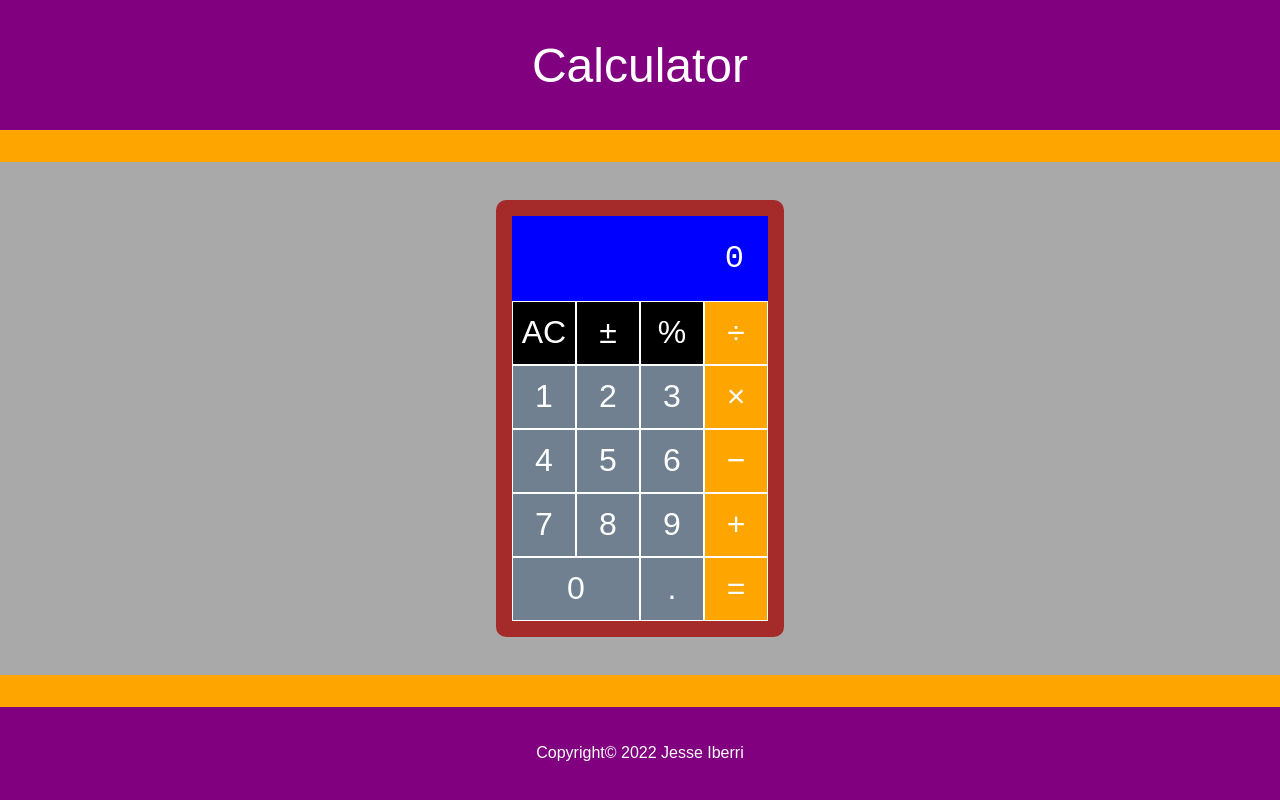
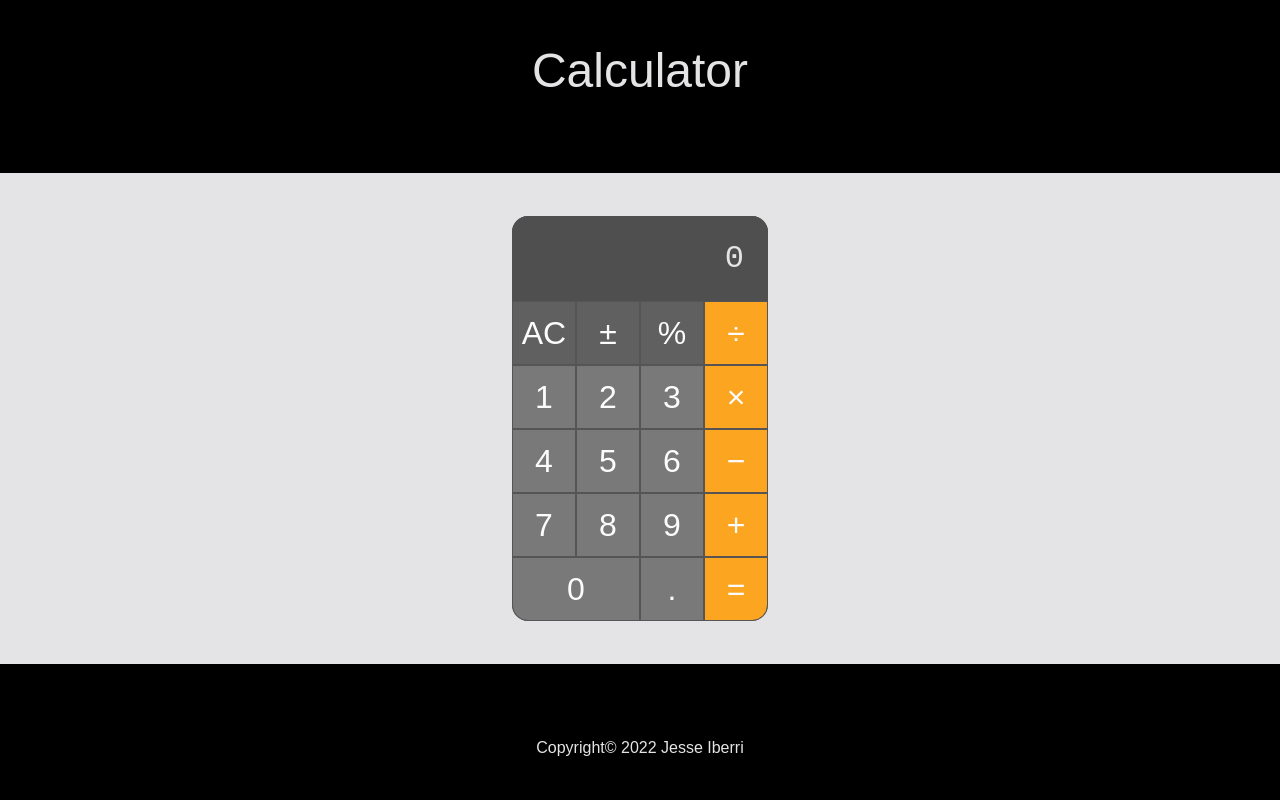
Before and after one commit to heyzuess/Calculator, a plain HTML site: page index.html in a window 1280 px wide. Drawn offline with Linux system fonts and the light colour scheme.

Commit message:
Updated styling

```diff
--- a/index.html
+++ b/index.html
@@ -12,7 +12,7 @@
     <div id="main">
         <div id="calc">
             <div id="display">0</div>
-            <div class="table">
+            <div id="calcBody" class="table">
                 <div class="row">
                     <button class="col action special" id="clear">AC</button>
                     <button class="col action special" id="plusminus">&#x00B1</button>
--- a/style.css
+++ b/style.css
@@ -1,6 +1,18 @@
+:root {
+    --dark-grey: #403f40;
+    --grey: #535253;
+    --light-grey: #6f6e6f;
+    --cloud-grey: #b0b0b0;
+    --orange: #ff9f0b;
+    --dark-orange: #cb7d04;
+    --backdrop: #202026;
+    --border: #474545;
+    --background: #e4e4e6;
+}
+
 body {
     background-color: black;
-    color: white;
+    color: var(--background);
 
     margin: 0;
     padding: 0;
@@ -13,7 +25,7 @@ body {
 
     font-family: Arial, Helvetica, sans-serif;
 
-    background-color: orange;
+    background-color: black;
 }
 
 header {
@@ -26,7 +38,15 @@ header, footer {
     align-items: center;
     flex: 1;
 
-    background-color: purple;
+    background-color: black;
+}
+
+button.wide {
+    border-bottom-left-radius: 16px;
+}
+
+button#equals {
+    border-bottom-right-radius: 16px;
 }
 
 #main {
@@ -36,14 +56,17 @@ header, footer {
     justify-content: center;
     align-items: center;
 
-    background-color: darkgray;
+    background-color: var(--background);
 }
 
 #calc {
-    padding: 16px;
-    border-radius: 10px;
+    border-radius: 16px;
+    opacity: 90%;
+    background-color: var(--dark-grey);
+}
 
-    background-color: brown;
+#calcBody {
+    border-radius: 16px;
 }
 
 #display {
@@ -55,7 +78,8 @@ header, footer {
     font-family: monospace;
     font-size: 32px;
 
-    background-color: blue;
+    border-radius: 16px;
+    background-color: var(--dark-grey);
 }
 
 .table {
@@ -77,7 +101,7 @@ header, footer {
     justify-content: center;
     align-items: center;
 
-    border: 1px solid white;
+    border: .5px solid var(--border);
 }
 
 .wide {
@@ -88,24 +112,30 @@ button.col {
     color: white;
 }
 
-button.col:active,
-button.action.special:active,
 button.action.active:active {
-    background-color: white;
+    background-color: var(--dark-orange);
+}
+
+button.col:active {
+    background-color: var(--cloud-grey);
+}
+
+button.action.special:active {
+    background-color: var(--light-grey);
 }
 
 button.option {
-    background-color: slategray;
+    background-color: var(--light-grey);
 }
 
 button.action.special {
-    background-color: black;
+    background-color: var(--grey);
 }
 
 button.action {
-    background-color: orange;
+    background-color: var(--orange);
 }
 
 button.action.active {
-    background-color: darkorange;
+    background-color: var(--dark-orange);
 }
```
